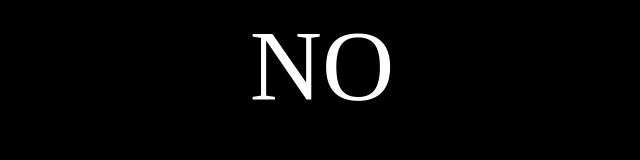
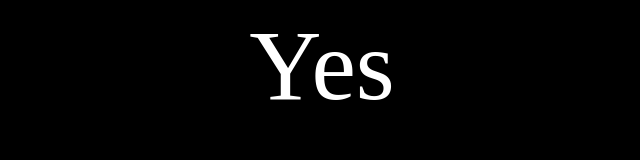
Before and after one commit to Soapy7261/isthenetherlandshollandyet, a plain HTML site: page index.html in a window 1280 px wide. Shown: the whole page, without its empty margins (318-958 px from the left). Drawn offline with Linux system fonts and the light colour scheme.

Commit message:
Use correct definition of Holland

```diff
--- a/index.html
+++ b/index.html
@@ -14,4 +14,4 @@
     }
 </style>
 
-<p style="color: white; text-align: center">NO</p>
+<p style="color: white; text-align: center">Yes</p>
```
